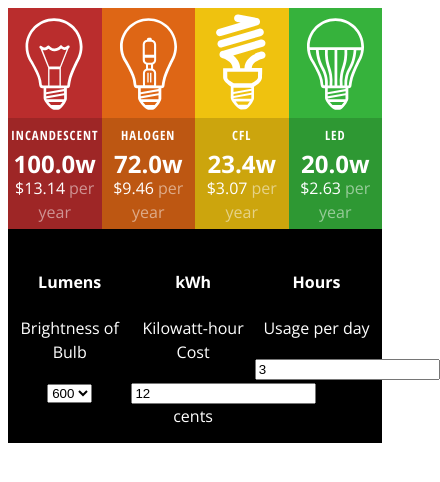
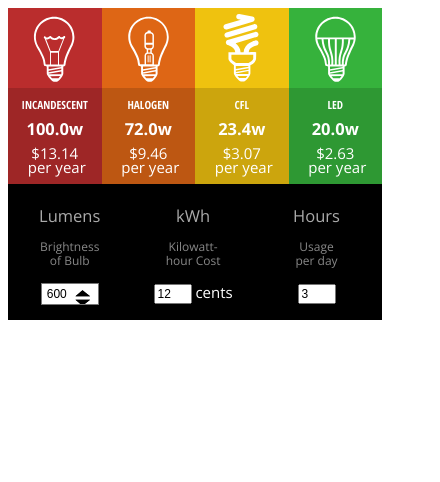
Before and after one commit to babumiriyala/Ang_Calc, a plain HTML site: page index.html in a window 390 px wide. Shown: the whole page, 440 px wide, since content can reach past the window. Drawn offline with nearby package versions, Linux system fonts and the light colour scheme.

Commit message:
Html and Css completed

```diff
--- a/assets/calculator.css
+++ b/assets/calculator.css
@@ -64,3 +64,49 @@
 }
 
 #myCalculator form::after{ content: ''; display: block; clear: both;}
+
+#myCalculator form h4 {
+    color: #aaa;
+    margin: 0 0 -5px 0;
+    font-size: 1.5em;
+    font-weight: 300;
+
+ }
+#myCalculator form p { color: #888; margin: 0 0 6 0; font-size: .9em }
+
+#myCalculator form input[type=number]{
+    width: 50px; text-align: left; font-size:1em ;
+}
+
+#myCalculator form select {
+    font-size: 1em;
+    -webkit-appearance : none;
+    -moz-appearance : none;
+    -ms-appearance : none;
+    -o-appearance : none;
+    appearance : none;
+    background: #fff url(images/icons_arrows.svg) no-repeat right 6px;
+    background-size: 30px 20px;
+    padding: 3px 30px 3px 5px;
+
+}
+
+#myCalculator form select::-ms-expand { display: none; }
+
+@media screen and (max-width: 500px) {
+
+    #myCalculator {font-size: 15px; }
+    #myCalculator main section { background-size: 45px 71px; padding-top: 80px; }
+    #myCalculator main h4 { margin: 0; font-size: .75em; letter-spacing: 0; }
+    #myCalculator main p { font-size: 1.1em; }
+    #myCalculator main p + p { font-size: 1em; }
+    #myCalculator main p + p::after { display: block; margin-top: -10px; color: #fff; }
+
+
+    #myCalculator form h4 { font-size: 1.1em; margin: 0; }
+    #myCalculator form p { font-size: .8em; line-height: 14px; }
+    #myCalculator form br { display: inline; }
+    #myCalculator form input[type=number] {  width: 30px; font-size: .8em;}
+    #myCalculator form select {font-size: .8em;}
+
+}
```
Also changed, not shown: 3 other files.
